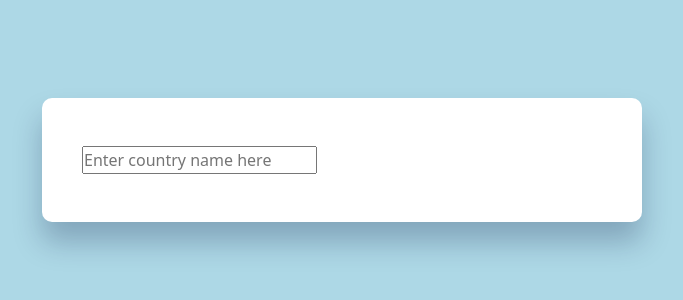
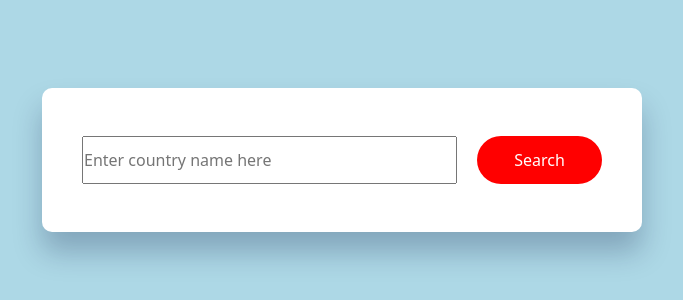
Before and after one commit to Akinjaiye/country-guide-api, a website built with webpack: page src/index.html in a window 1280 px wide. Shown: the part 240-540 px from the top of the page, without its empty margins (298-981 px from the left). Built offline with nearby package versions, Linux system fonts and the light colour scheme.

Commit message:
style button in  css

```diff
--- a/src/css/style.css
+++ b/src/css/style.css
@@ -20,3 +20,18 @@ body{
     border-radius: 10px;
     box-shadow:  0 20px 28.8px rgba(8, 21, 65, 0.25);
 }
+
+.search-wrapper{
+    display: grid;
+    grid-template-columns:  9fr 3fr;
+    gap: 20px;
+}
+
+.search-wrapper button{
+    font-size: 16px;
+    background-color: red;
+    padding: 12px;
+    color: white;
+    border: none;
+    border-radius: 24px;
+}
--- a/src/index.html
+++ b/src/index.html
@@ -13,6 +13,7 @@
             id="country"
             placeholder="Enter country name here"
             >
+            <button id="search-btn" class="btb btn-danger"> Search</button>
         </div>
     </div>
 </body>
```
